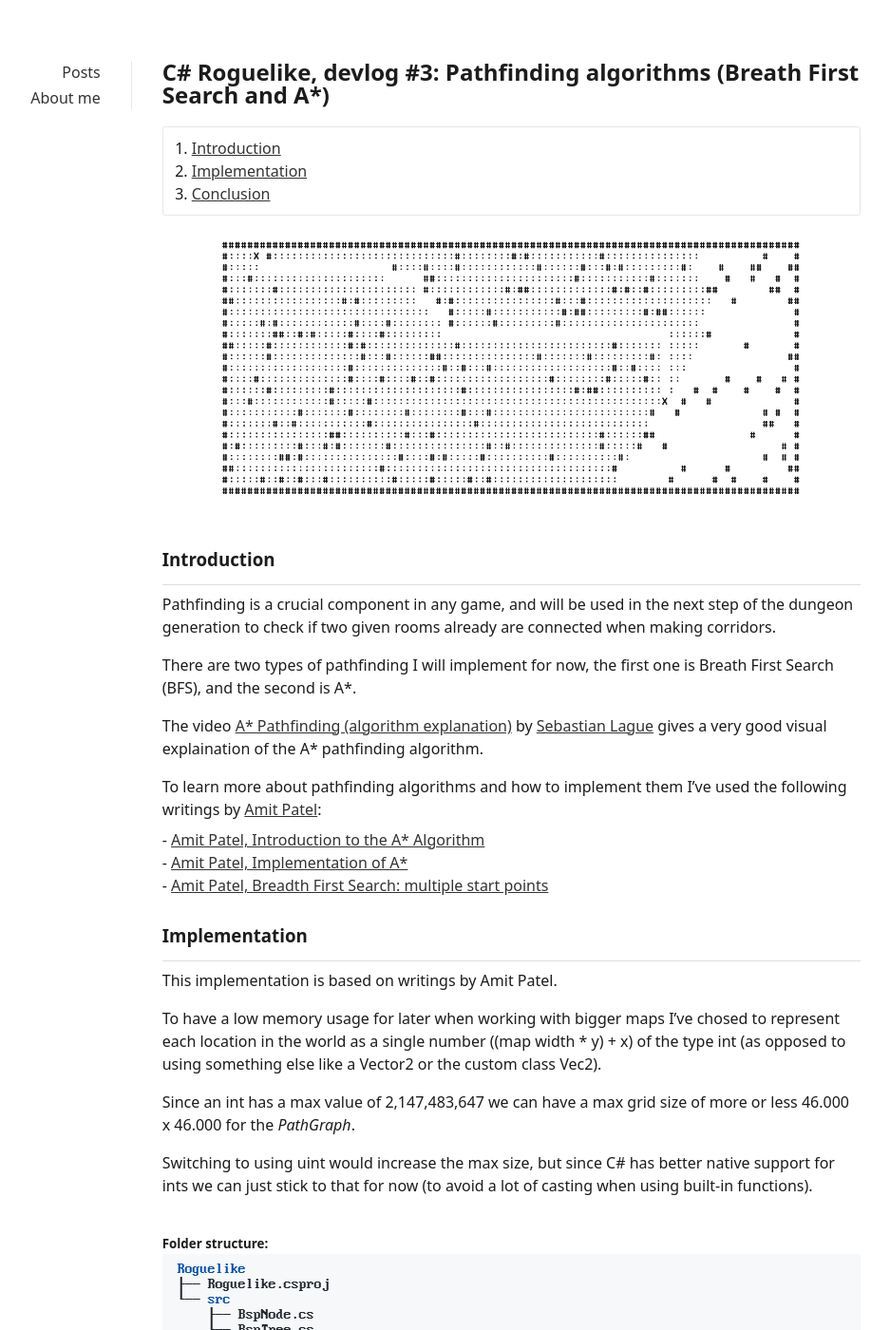
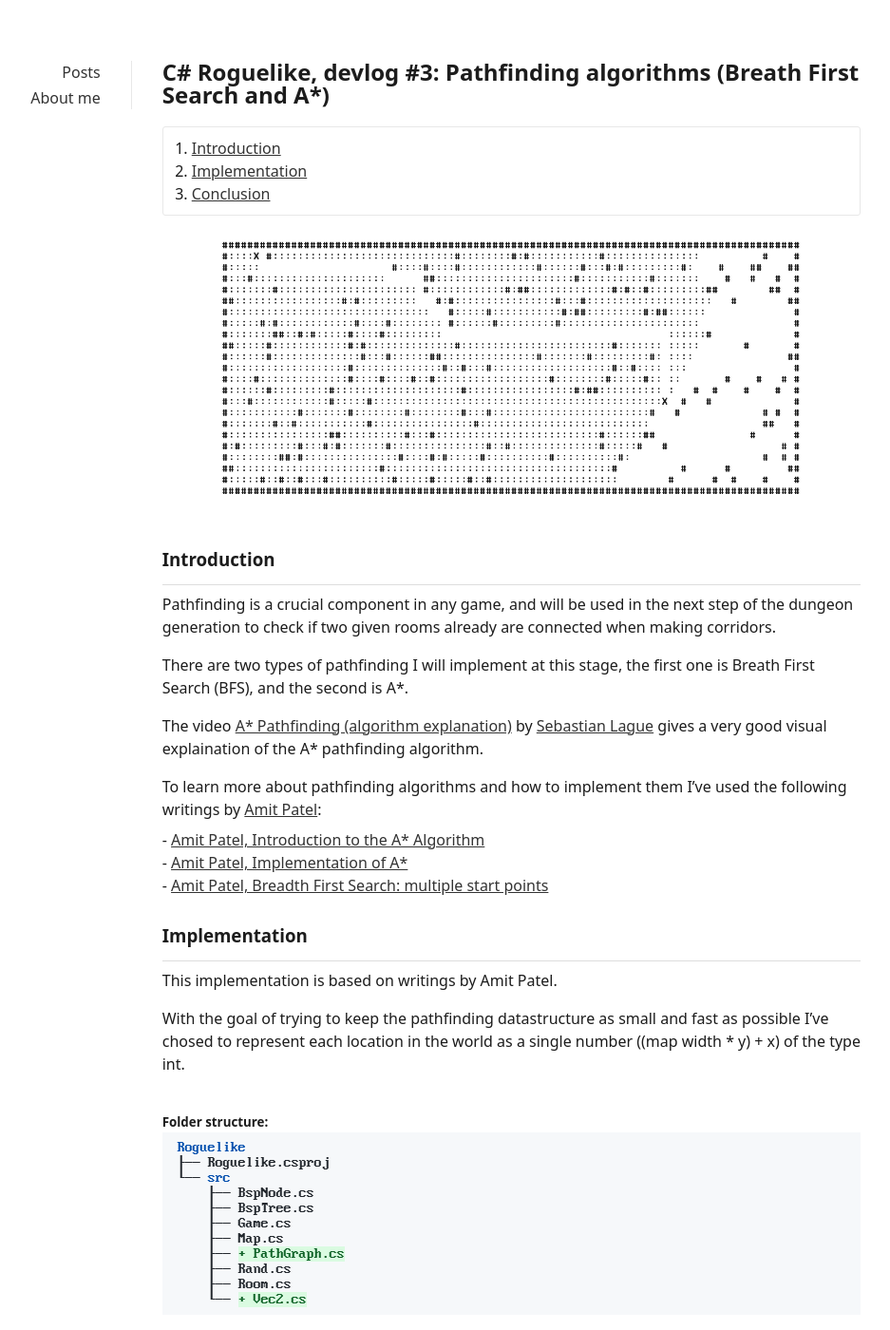
Before and after one commit to casper-borretzen/casper-borretzen.github.io, a Jekyll site: the page built from _posts/2024-06-07-roguelike-devlog3.md, in a window 1280 px wide and 1400 px high. Shown: the whole window at 95% size, without its empty margins (182-1119 px from the left). Built offline with Jekyll 4.4.1, drawn with Linux system fonts in a browser that asks for light colours.

Commit message:
updated images

```diff
--- a/_posts/2024-06-07-roguelike-devlog3.md
+++ b/_posts/2024-06-07-roguelike-devlog3.md
@@ -10,7 +10,7 @@ title: "C# Roguelike, devlog #3: Pathfinding algorithms (Breath First Search and
 
 Pathfinding is a crucial component in any game, and will be used in the next step of the dungeon generation to check if two given rooms already are connected when making corridors.
 
-There are two types of pathfinding I will implement for now, the first one is Breath First Search (BFS), and the second is A*.
+There are two types of pathfinding I will implement at this stage, the first one is Breath First Search (BFS), and the second is A*.
 
 The video [A* Pathfinding (algorithm explanation)](https://youtu.be/-L-WgKMFuhE){:target="_blank"} by [Sebastian Lague](https://x.com/sebastianlague){:target="_blank"} gives a very good visual explaination of the A* pathfinding algorithm.
 
@@ -24,11 +24,7 @@ To learn more about pathfinding algorithms and how to implement them I've used t
 
 This implementation is based on writings by Amit Patel.
 
-To have a low memory usage for later when working with bigger maps I've chosed to represent each location in the world as a single number ((map width * y) + x) of the type int (as opposed to using something else like a Vector2 or the custom class Vec2).
-
-Since an int has a max value of 2,147,483,647 we can have a max grid size of more or less 46.000 x 46.000 for the *PathGraph*.
-
-Switching to using uint would increase the max size, but since C# has better native support for ints we can just stick to that for now (to avoid a lot of casting when using built-in functions).
+With the goal of trying to keep the pathfinding datastructure as small and fast as possible I've chosed to represent each location in the world as a single number ((map width * y) + x) of the type int.
 
 {% include folder_tree.html root="Roguelike" content="Roguelike.csproj,src|BspNode.cs|BspTree.cs|Game.cs|Map.cs|+PathGraph.cs|Rand.cs|Room.cs|+Vec2.cs" %}
 
```
Also changed, not shown: _posts/2024-06-08-roguelike-devlog5.md (+2 -2 lines), _posts/2024-06-08-roguelike-devlog6.md (+1 -1 lines), img/devlog5.png, img/devlog6.png.
